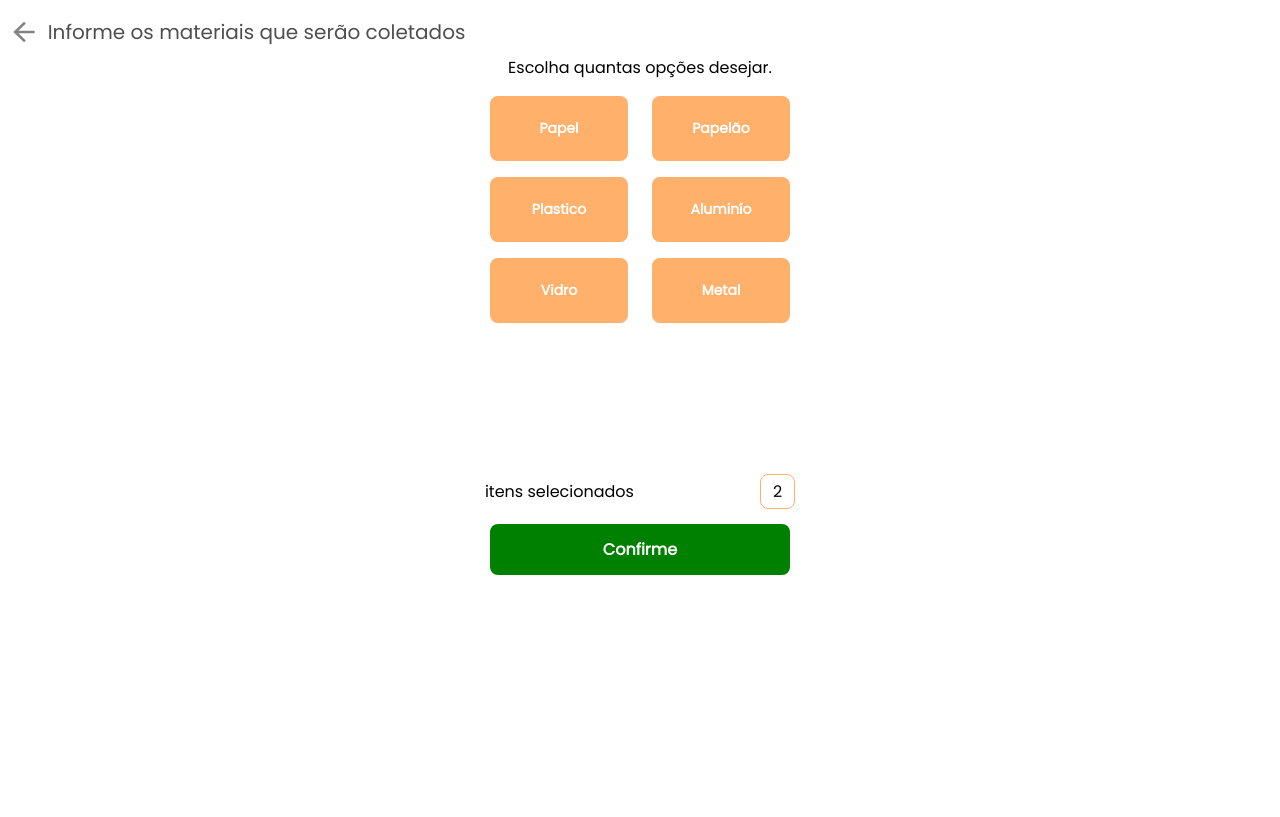
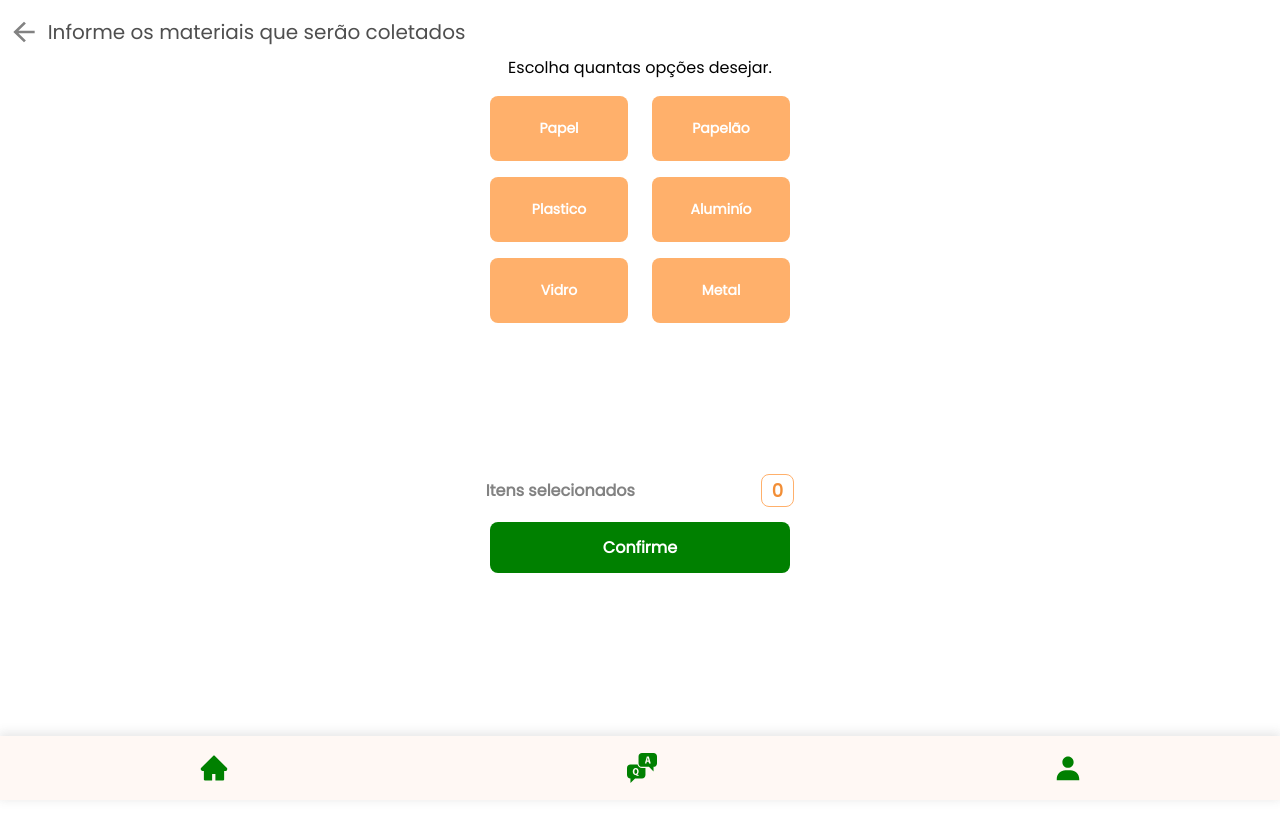
Before and after one commit to estartandodevs-course/recolapp, a React (Create React App) app: page /request-collection in a window 1280 px wide. Built offline with nearby package versions, Linux system fonts and the light colour scheme.

Commit message:
finalizando o html das paginas

```diff
--- /dev/null
+++ b/src/pages/request-collection/Step1/index.js
@@ -0,0 +1,44 @@
+import React, { useState, useEffect } from "react";
+// import { useHistory } from "react-router-dom";
+import { SelectMaterial } from "../../../components/SelectMaterial";
+import { recyclablematerials } from "../../../mock/RecyclableMaterials/RecyclableMaterials";
+import { TabBar } from "../../../components/TabBar";
+
+import * as S from "./styles";
+
+const Step1 = ({ setPage }) => {
+  //   const history = useHistory();
+  const selectedByStorage = JSON.parse(localStorage.getItem("material"));
+
+  const [material, setMaterial] = useState(recyclablematerials);
+  const [selectedMaterial, setSelectedMaterial] = useState([]);
+
+  useEffect(() => {
+    if (selectedByStorage) setMaterial(selectedByStorage);
+  }, []);
+
+  useEffect(() => {
+    localStorage.setItem("material", JSON.stringify(material));
+    setSelectedMaterial(material.filter((_material) => _material.status));
+  }, [material]);
+
+  const materialsQuantity = selectedMaterial.length;
+  return (
+    <S.body>
+      <S.backb pageTitle="Informe os materiais que serão coletados" />
+      <S.materialselect>
+        <span>Escolha quantas opções desejar.</span>
+        <SelectMaterial material={material} setMaterial={setMaterial} />
+      </S.materialselect>
+      <S.bottonpage>
+        <S.itensselected>
+          <S.indicator>Itens selecionados</S.indicator>
+          <S.spannum>{materialsQuantity}</S.spannum>
+        </S.itensselected>
+        <S.button onClick={() => setPage(2)}>Confirme</S.button>
+      </S.bottonpage>
+      <TabBar />
+    </S.body>
+  );
+};
+export default Step1;
--- /dev/null
+++ b/src/pages/request-collection/Step1/styles.js
@@ -0,0 +1,55 @@
+import styled from "styled-components";
+
+import { BackButton } from "../../../components/BackButtom";
+import { Button } from "../../../components/Button";
+
+export const body = styled.div`
+  height: 100vh;
+  margin: 0;
+  padding: 0;
+`;
+export const backb = styled(BackButton)`
+  margin-top: 17px;
+  margin-bottom: 8px;
+  margin-left: 13.33px;
+  color: rgba(79, 79, 79, 1);
+  font-weight: 600;
+`;
+export const materialspan = styled.span`
+  font-weight: 400;
+  font-size: 14px;
+  text-align: center;
+`;
+export const materialselect = styled.div`
+  display: flex;
+  flex-direction: column;
+  align-items: center;
+  margin-bottom: 135px;
+`;
+export const bottonpage = styled.div`
+  display: flex;
+  flex-direction: column;
+  align-items: center;
+`;
+export const itensselected = styled.div`
+  display: flex;
+  align-items: center;
+  margin-bottom: 15px;
+`;
+export const spannum = styled.span`
+  color: rgba(242, 142, 54, 1);
+  font-weight: 700;
+  font-size: 18px;
+  margin-left: 126px;
+  padding: 2px 10px 2px 10px;
+  border: 1px solid #ffb06b;
+  border-radius: 8px;
+`;
+export const button = styled(Button)`
+  width: 300px;
+`;
+export const indicator = styled.span`
+  color: rgba(130, 130, 130, 1);
+  font-size: 16px;
+  font-weight: 700;
+`;
--- /dev/null
+++ b/src/pages/request-collection/Step2/index.js
@@ -0,0 +1,26 @@
+import * as S from "./styles";
+import plusicon from "../../../assets/img/icons/+icon.svg";
+import { TabBar } from "../../../components/TabBar";
+
+const Step2 = () => {
+  return (
+    <S.body>
+      <S.backb pageTitle="Informe a quantidade média em quilos de cada material" />
+      <S.containers>
+        <S.valuearea>
+          <S.materialname>Papel</S.materialname>
+          <S.kgindex>KG</S.kgindex>
+          <S.kgvalue type="number" step="0.5" min="1" max="50" />
+        </S.valuearea>
+      </S.containers>
+      <S.turnback>
+        <S.turnbackbutton type="image" src={plusicon} alt="plusicon" />
+        <S.buttonspan>Adicionar outro item</S.buttonspan>
+      </S.turnback>
+      <S.button onClick={() => setPage(3)}>Continuar</S.button>
+      <TabBar />
+    </S.body>
+  );
+};
+
+export default Step2;
--- /dev/null
+++ b/src/pages/request-collection/Step2/styles.js
@@ -0,0 +1,62 @@
+import styled from "styled-components";
+
+import { BackButton } from "../../../components/BackButtom";
+import { Button } from "../../../components/Button";
+
+export const body = styled.div`
+  height: 100vh;
+  margin: 0;
+  padding: 0;
+`;
+export const backb = styled(BackButton)`
+  margin-top: 17px;
+  margin-bottom: 8px;
+  margin-left: 13.33px;
+  color: rgba(79, 79, 79, 1);
+  font-weight: 600;
+`;
+export const containers = styled.div`
+  display: flex;
+  flex-direction: column;
+`;
+export const valuearea = styled.div`
+  display: flex;
+  flex-direction: column;
+`;
+export const materialname = styled.span`
+  font-weight: 700;
+  font-size: 18px;
+  color: rgba(79, 79, 79, 1);
+`;
+export const kgindex = styled.span`
+  color: rgba(130, 130, 130, 1);
+  font-weight: 400;
+  font-size: 12px;
+`;
+export const kgvalue = styled.input`
+  /* :out-of-range {
+      border: 3px solid red;
+    } */
+  border: none;
+  border-radius: 8px;
+  outline: none;
+  width: 138px;
+  height: 40px;
+  background-color: rgba(253, 229, 215, 1);
+`;
+export const turnback = styled.div`
+  display: flex;
+  flex-direction: row;
+`;
+export const turnbackbutton = styled.input`
+  width: 16, 67px;
+  height: 16, 67px;
+`;
+export const buttonspan = styled.span`
+  font-size: 14px;
+  font-weight: 400;
+  color: rgba(79, 79, 79, 1);
+`;
+export const button = styled(Button)`
+  width: 300px;
+`;
--- /dev/null
+++ b/src/pages/request-collection/Step3/index.js
@@ -0,0 +1,22 @@
+import { TabBar } from "../../../components/TabBar";
+import * as S from "./styles";
+
+const Step3 = () => {
+  return (
+    <S.body>
+      <S.backb pageTitle="Escolha a data e o horário para a coleta" />
+      <div>
+        <span>Data</span>
+        <input type="date"></input>
+      </div>
+      <div>
+        <span>Hora</span>
+        <input type="date" type="time" min="08:00" max="17:00"></input>
+      </div>
+      <S.button onClick={() => setPage(4)}>Continuar</S.button>
+      <TabBar />
+    </S.body>
+  );
+};
+
+export default Step3;
--- /dev/null
+++ b/src/pages/request-collection/Step3/styles.js
@@ -0,0 +1,20 @@
+import styled from "styled-components";
+
+import { BackButton } from "../../../components/BackButtom";
+import { Button } from "../../../components/Button";
+
+export const body = styled.div`
+  height: 100vh;
+  margin: 0;
+  padding: 0;
+`;
+export const backb = styled(BackButton)`
+  margin-top: 17px;
+  margin-bottom: 8px;
+  margin-left: 13.33px;
+  color: rgba(79, 79, 79, 1);
+  font-weight: 600;
+`;
+export const button = styled(Button)`
+  width: 300px;
+`;
--- /dev/null
+++ b/src/pages/request-collection/Step4/index.js
@@ -0,0 +1,26 @@
+import { TabBar } from "../../../components/TabBar";
+import * as S from "./styles";
+
+const Step4 = () => {
+  return (
+    <S.body>
+      <div>
+        <span>materias a serem recolhidos</span>
+        <span>papel 2,4kg()</span>
+        <span>vidro 3,5kg()</span>
+      </div>
+      <div>
+        <span>endereco:()</span>
+        <span>data()</span>
+        <span>horario()</span>
+      </div>
+      <span>deseja confirmar o agendamento ?</span>
+      <S.backb pageTitle="Veja os detalhes do pedido" />
+      <S.button onClick={() => setPage(5)}>Sim, quero agendar</S.button>
+      <S.button onClick={() => setPage(1)}>Não, quero corrigir</S.button>
+      <TabBar />
+    </S.body>
+  );
+};
+
+export default Step4;
--- /dev/null
+++ b/src/pages/request-collection/Step4/styles.js
@@ -0,0 +1,20 @@
+import styled from "styled-components";
+
+import { BackButton } from "../../../components/BackButtom";
+import { Button } from "../../../components/Button";
+
+export const body = styled.div`
+  height: 100vh;
+  margin: 0;
+  padding: 0;
+`;
+export const backb = styled(BackButton)`
+  margin-top: 17px;
+  margin-bottom: 8px;
+  margin-left: 13.33px;
+  color: rgba(79, 79, 79, 1);
+  font-weight: 600;
+`;
+export const button = styled(Button)`
+  width: 300px;
+`;
--- /dev/null
+++ b/src/pages/request-collection/Step5/index.js
@@ -0,0 +1,13 @@
+import Recycling from "../../../assets/img/illustrations/recycling.svg";
+const Step5 = () => {
+  return (
+    <>
+      <span>Agendamento realizado com sucesso!</span>
+      <img src={Recycling} alt="recycling ilustration" />
+      <button>Voltar para tela inicial</button>
+      {/* limpar local storage */}
+    </>
+  );
+};
+
+export default Step5;
--- a/src/pages/request-collection/index.js
+++ b/src/pages/request-collection/index.js
@@ -1,28 +1,20 @@
-import React, { useState } from "react";
-import { useHistory } from "react-router-dom";
-import { SelectMaterial } from "../../components/SelectMaterial";
-import { recyclablematerials } from "../../mock/RecyclableMaterials/RecyclableMaterials";
-import * as S from "./styles";
+import { useState } from "react";
+import Step1 from "./Step1";
+import Step2 from "./Step2";
+import Step3 from "./Step3";
+import Step4 from "./Step4";
+import Step5 from "./Step5";
 
 const RequestCollection = () => {
-  const history = useHistory();
-  const [material, setMaterial] = useState(recyclablematerials);
+  const [page, setPage] = useState(1);
+  const Steps = {
+    1: <Step1 setPage={setPage} />,
+    2: <Step2 setPage={setPage} />,
+    3: <Step3 setPage={setPage} />,
+    4: <Step4 setPage={setPage} />,
+    5: <Step5 setPage={setPage} />,
+  };
 
-  return (
-    <S.body>
-      <S.backb pageTitle="Informe os materiais que serão coletados" />
-      <S.materialselect>
-        <span>Escolha quantas opções desejar.</span>
-        <SelectMaterial material={material} setMaterial={setMaterial} />
-      </S.materialselect>
-      <S.bottonpage>
-        <S.itensselected>
-          <span>itens selecionados</span>
-          <S.spannum>2</S.spannum>
-        </S.itensselected>
-        <S.button onClick={() => history.push("/")}>Confirme</S.button>
-      </S.bottonpage>
-    </S.body>
-  );
+  return Steps[page];
 };
 export default RequestCollection;
```
Also changed, not shown: src/assets/img/icons/+icon.svg (added), src/assets/img/illustrations/recycling.svg (added).
